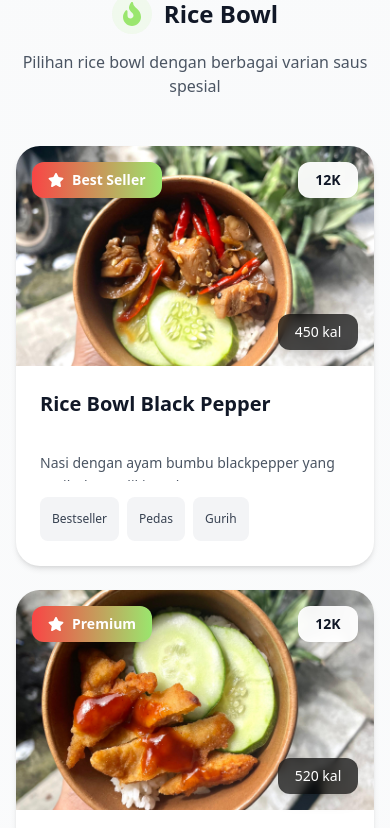
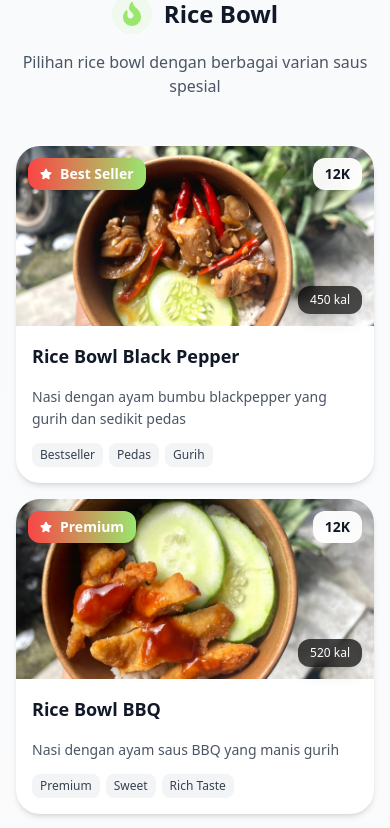
Before and after one commit to alvinlaia11/webjajananmenyala, a React (Vite) app: page / in a window 390 px wide. Shown: the part 2426-3254 px from the top of the page. Built offline with nearby package versions, Linux system fonts and the light colour scheme.

Commit message:
Update Section Product List Menu

```diff
--- a/src/components/Products.jsx
+++ b/src/components/Products.jsx
@@ -294,14 +294,14 @@ export default function Products() {
             </motion.div>
 
             {/* Products Grid */}
-            <div className={`grid grid-cols-1 md:grid-cols-2 lg:grid-cols-3 xl:grid-cols-4 gap-6 lg:gap-8
+            <div className={`grid grid-cols-1 md:grid-cols-2 lg:grid-cols-3 xl:grid-cols-4 gap-4 sm:gap-6 lg:gap-8
               ${category.id === 'snackball' ? 'justify-items-center' : ''}`}>
               {category.id === 'snackball' && <div className="hidden xl:block" />} {/* Spacer untuk 4 kolom */}
               {category.items.map((item, itemIndex) => (
                 <motion.div
                   key={item.id}
                   className={`group h-full flex ${
-                    category.id === 'snackball' ? 'md:max-w-[400px]' : 'w-full'
+                    category.id === 'snackball' ? 'w-full max-w-[350px] sm:max-w-[400px]' : 'w-full'
                   }`}
                   initial={{ opacity: 0, y: 50 }}
                   whileInView={{ opacity: 1, y: 0 }}
@@ -312,59 +312,59 @@ export default function Products() {
                   {/* Card Container */}
                   <div className="relative bg-white w-full rounded-3xl overflow-hidden shadow-md hover:shadow-xl transition-all duration-300 flex flex-col">
                     {/* Image Section dengan Ukuran Tetap */}
-                    <div className="relative w-full h-[220px]">
+                    <div className="relative w-full h-[180px] sm:h-[220px]">
                       <img
                         src={item.image}
                         alt={item.name}
                         className="w-full h-full object-cover object-center transform group-hover:scale-110 transition-transform duration-700"
                       />
 
-                      {/* Price Tag dengan Style Konsisten */}
-                      <div className="absolute top-4 right-4 flex items-center gap-2">
-                        <div className="bg-white/95 backdrop-blur-sm shadow-lg rounded-xl px-4 py-2 text-sm font-bold text-gray-900 transform group-hover:scale-105 transition-all duration-300 min-w-[60px] text-center">
+                      {/* Price Tag */}
+                      <div className="absolute top-3 right-3 flex items-center gap-2">
+                        <div className="bg-white/95 backdrop-blur-sm shadow-lg rounded-xl px-3 py-1.5 text-sm font-bold text-gray-900 transform group-hover:scale-105 transition-all duration-300">
                           {item.price}
                         </div>
                       </div>
 
-                      {/* Badge dengan Ukuran Konsisten */}
+                      {/* Badge */}
                       {item.badge && (
                         <motion.div
                           initial={{ x: -50, opacity: 0 }}
                           animate={{ x: 0, opacity: 1 }}
-                          className="absolute top-4 left-4 bg-gradient-to-r from-primary to-secondary shadow-lg rounded-xl px-4 py-2 text-sm font-bold text-white flex items-center gap-2 min-w-[100px] justify-center"
+                          className="absolute top-3 left-3 bg-gradient-to-r from-primary to-secondary shadow-lg rounded-xl px-3 py-1.5 text-sm font-bold text-white flex items-center gap-2"
                         >
-                          <FaStar className="w-4 h-4" />
+                          <FaStar className="w-3 h-3" />
                           {item.badge}
                         </motion.div>
                       )}
 
-                      {/* Calories Info dengan Style Konsisten */}
-                      <div className="absolute bottom-4 right-4 bg-black/70 backdrop-blur-sm shadow-lg rounded-xl px-4 py-2 text-sm font-medium text-white min-w-[80px] text-center">
+                      {/* Calories Info */}
+                      <div className="absolute bottom-3 right-3 bg-black/70 backdrop-blur-sm shadow-lg rounded-xl px-3 py-1.5 text-xs font-medium text-white">
                         {item.calories}
                       </div>
                     </div>
 
-                    {/* Content Section dengan Tinggi Tetap */}
-                    <div className="p-6 flex flex-col h-[200px]">
-                      {/* Title dengan Tinggi Tetap */}
-                      <div className="relative mb-4 pb-2 h-[60px]">
-                        <h4 className="text-xl font-bold text-gray-900 group-hover:text-secondary transition-colors duration-300 line-clamp-2">
+                    {/* Content Section dengan Padding yang Disesuaikan */}
+                    <div className="p-4 sm:p-6 flex flex-col flex-grow">
+                      {/* Title */}
+                      <div className="relative mb-2 sm:mb-4 pb-2">
+                        <h4 className="text-lg sm:text-xl font-bold text-gray-900 group-hover:text-secondary transition-colors duration-300 line-clamp-2">
                           {item.name}
                         </h4>
                         <div className="absolute bottom-0 left-0 w-1/4 h-0.5 bg-secondary transform scale-x-0 group-hover:scale-x-100 transition-transform duration-300" />
                       </div>
 
-                      {/* Description dengan Tinggi Tetap */}
-                      <p className="text-gray-600 line-clamp-2 mb-4 text-sm leading-relaxed h-[40px]">
+                      {/* Description */}
+                      <p className="text-gray-600 line-clamp-2 mb-3 text-sm sm:text-base leading-relaxed">
                         {item.description}
                       </p>
 
-                      {/* Tags dengan Tinggi Tetap */}
-                      <div className="flex flex-wrap gap-2 h-[60px] overflow-hidden">
+                      {/* Tags */}
+                      <div className="flex flex-wrap gap-1.5 sm:gap-2 mt-auto">
                         {item.details.map((detail, index) => (
                           <span
                             key={index}
-                            className="inline-flex items-center px-3 py-1 text-xs font-medium
+                            className="inline-flex items-center px-2 py-1 text-xs sm:text-sm font-medium
                                      bg-gray-100 text-gray-700 rounded-lg
                                      hover:bg-primary/10 hover:text-gray-900
                                      transform hover:-translate-y-0.5
```
